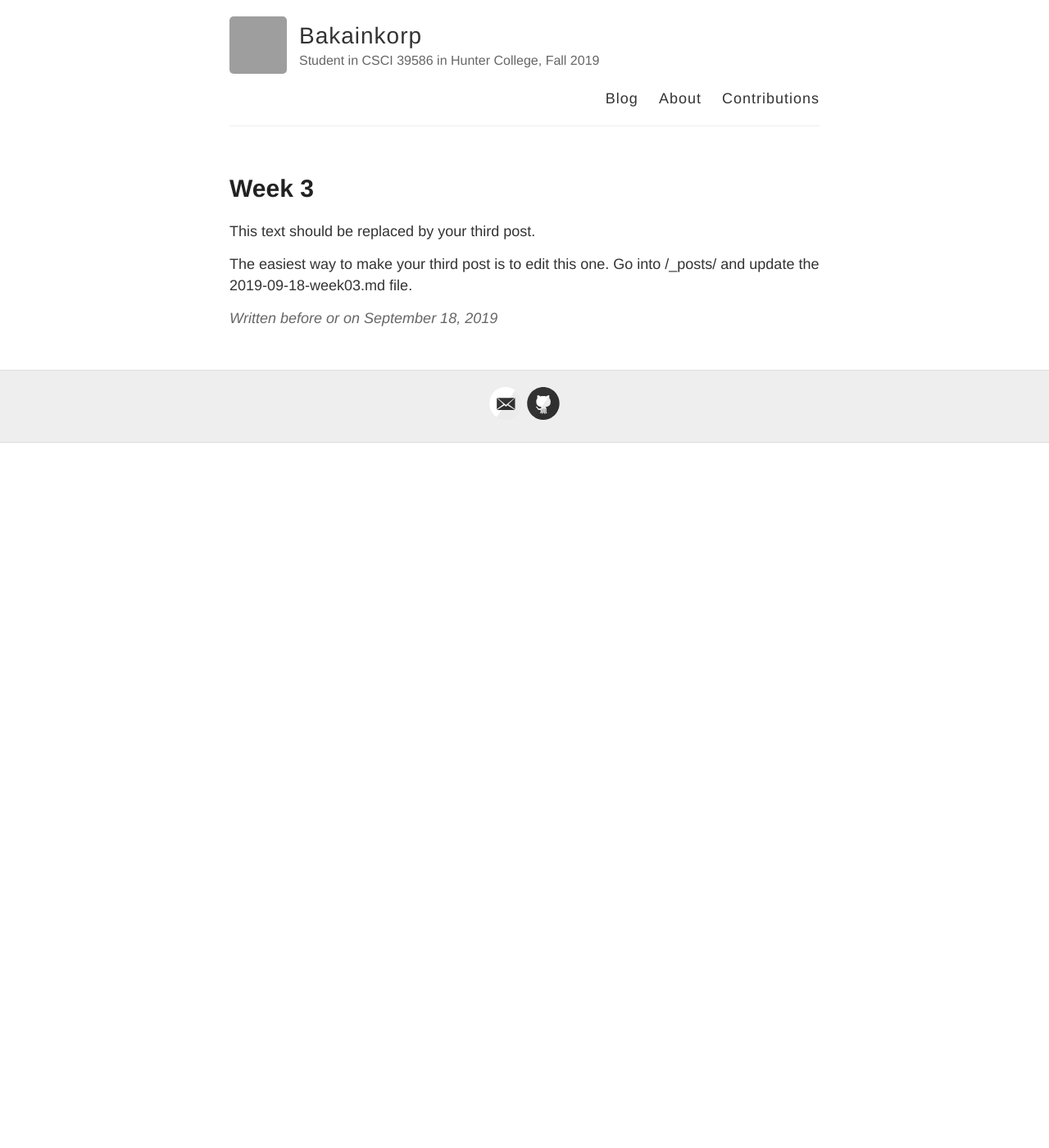
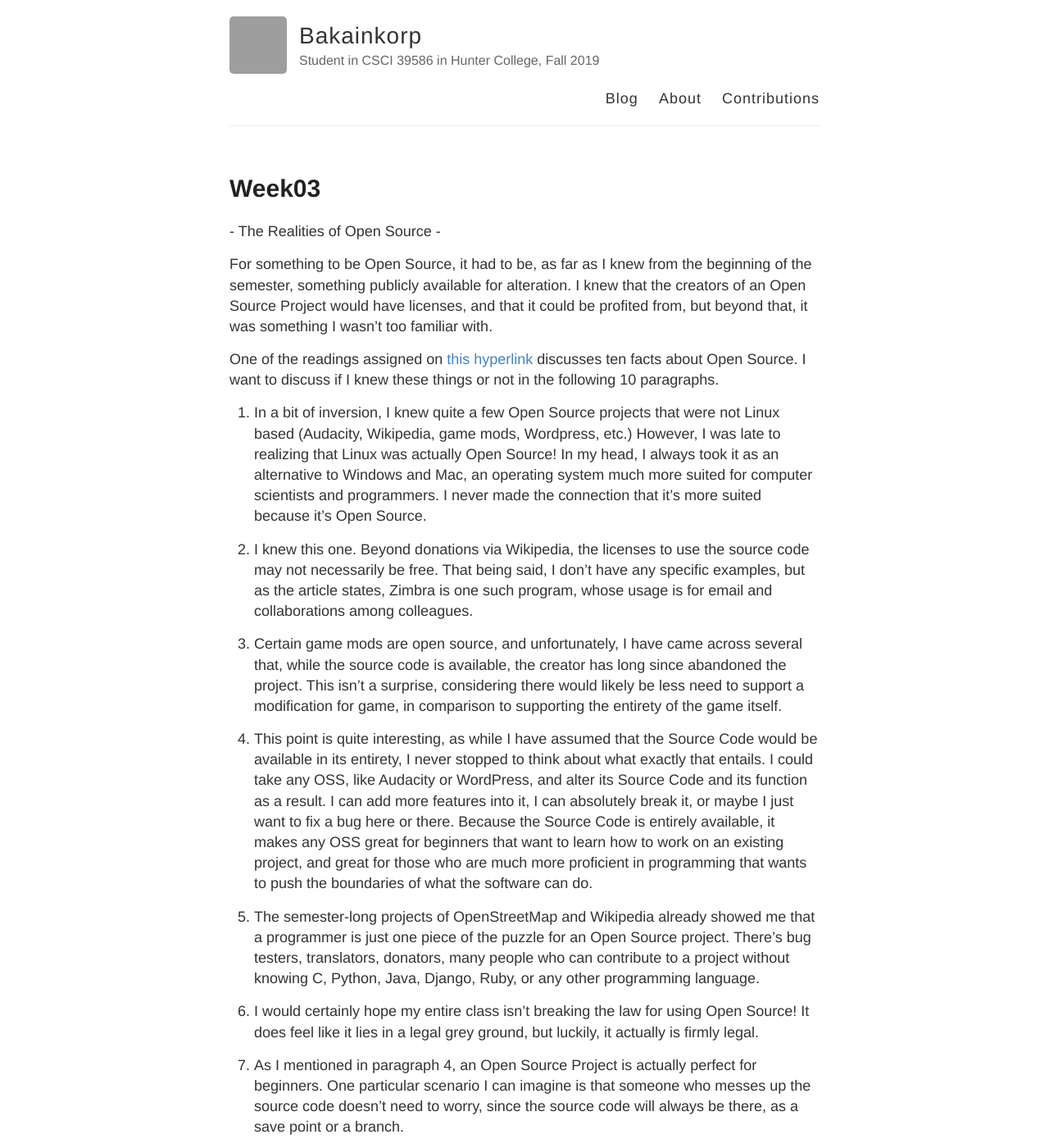
Before and after one commit to hunter-college-ossd-fall-2019/Bakainkorp-weekly, a Jekyll site: the page built from _posts/2019-09-18-week03.md, in a window 1280 px wide and 1400 px high. Shown: the whole window at 82% size. Built offline with Jekyll 4.4.1, drawn with Linux system fonts in a browser that asks for light colours; our own code applies the rules of GitHub Pages for plain Markdown files; some of the changed text lies outside the part shown; grey boxes are pictures that could not be loaded.

Commit message:
Update 2019-09-18-week03.md

```diff
--- a/_posts/2019-09-18-week03.md
+++ b/_posts/2019-09-18-week03.md
@@ -1,10 +1,29 @@
----
-layout: post
-title: Week 3
----
+-
+The Realities of Open Source
+-
 
+For something to be Open Source, it had to be, as far as I knew from the beginning of the semester, something publicly available for alteration. I knew that the creators of an Open Source Project would have licenses, and that it could be profited from, but beyond that, it was something I wasn't too familiar with.
 
-This text should be replaced by your third post.
+One of the readings assigned on [this hyperlink](https://www.techrepublic.com/blog/10-things/10-things-you-should-know-about-open-source-before-you-use-it/) discusses ten facts about Open Source. I want to discuss if I knew these things or not in the following 10 paragraphs.
 
-The easiest way to make your third post is to edit this one.
-Go into /_posts/ and update the 2019-09-18-week03.md file.
+1. In a bit of inversion, I knew quite a few Open Source projects that were not Linux based (Audacity, Wikipedia, game mods, Wordpress, etc.) However, I was late to realizing that Linux was actually Open Source! In my head, I always took it as an alternative to Windows and Mac, an operating system much more suited for computer scientists and programmers. I never made the connection that it's more suited because it's Open Source.
+
+2. I knew this one. Beyond donations via Wikipedia, the licenses to use the source code may not necessarily be free. That being said, I don't have any specific examples, but as the article states, Zimbra is one such program, whose usage is for email and collaborations among colleagues.
+
+3. Certain game mods are open source, and unfortunately, I have came across several that, while the source code is available, the creator has long since abandoned the project. This isn't a surprise, considering there would likely be less need to support a modification for game, in comparison to supporting the entirety of the game itself.
+
+4. This point is quite interesting, as while I have assumed that the Source Code would be available in its entirety, I never stopped to think about what exactly that entails. I could take any OSS, like Audacity or WordPress, and alter its Source Code and its function as a result. I can add more features into it, I can absolutely break it, or maybe I just want to fix a bug here or there. Because the Source Code is entirely available, it makes any OSS great for beginners that want to learn how to work on an existing project, and great for those who are much more proficient in programming that wants to push the boundaries of what the software can do.
+
+5. The semester-long projects of OpenStreetMap and Wikipedia already showed me that a programmer is just one piece of the puzzle for an Open Source project. There's bug testers, translators, donators, many people who can contribute to a project without knowing C, Python, Java, Django, Ruby, or any other programming language.
+
+6. I would certainly hope my entire class isn't breaking the law for using Open Source! It does feel like it lies in a legal grey ground, but luckily, it actually is firmly legal.
+
+7. As I mentioned in paragraph 4, an Open Source Project is actually perfect for beginners. One particular scenario I can imagine is that someone who messes up the source code doesn't need to worry, since the source code will always be there, as a save point or a branch.
+
+8. There's Google, then there's Bing. There's Microsoft Word, then there's WordPress and OpenOffice. Just because something is not Open Source doesn't mean the Open Source counterpart is automatically lesser. And then, there are cases where there barely is a counterpart to Open Source. The proprietary counterpart to Wikipedia is Encyclopedia.com, but if you ask someone who even casually browses the internet and ask them to open up an online encyclopedia, chances are that they will go straight to Wikipedia instead.
+
+9. I definitely made the mistake of thinking Shareware and Freeware are the same things as Open Source. Of course, it's as simple as looking at Adobe Flash Web Content. A lot of content that uses Adobe Flash are publicly available to use, but the code that allows them to run are simply not available.
+
+10. And finally, of course I'm using Open Source. Beyond Firefox, OpenOffice, WordPress, Audacity, Wikipedia, parts of the Mac OS, OpenStreetMaps and TVTropes, there's the website I'm using right now: Github.
+
+-Bakainkorp (9/18/19)
```
